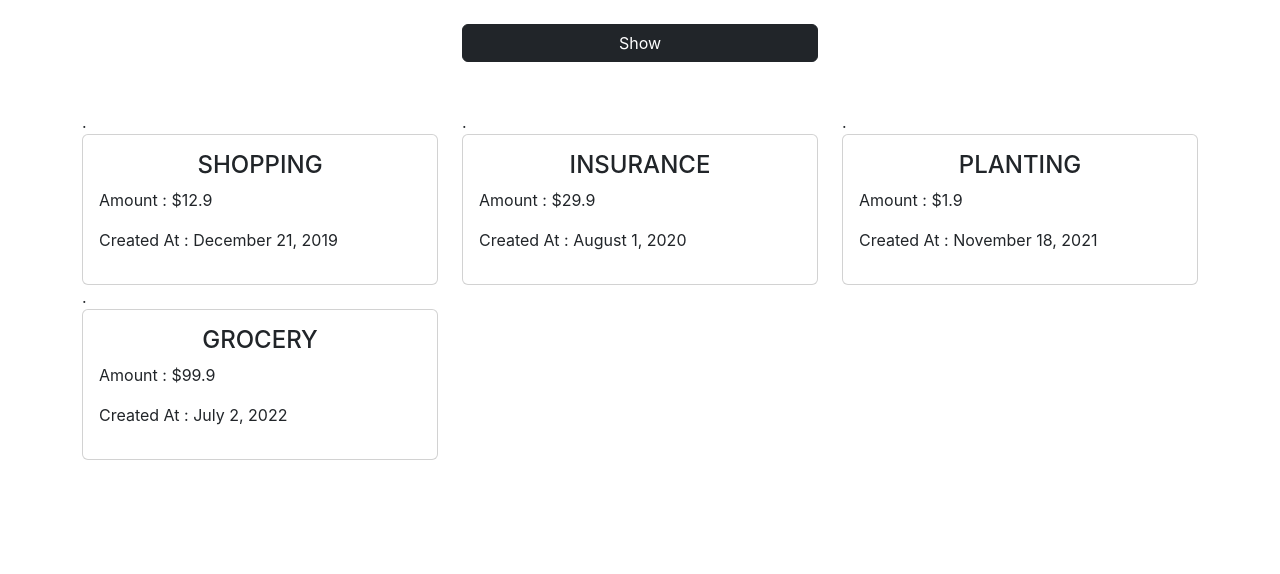
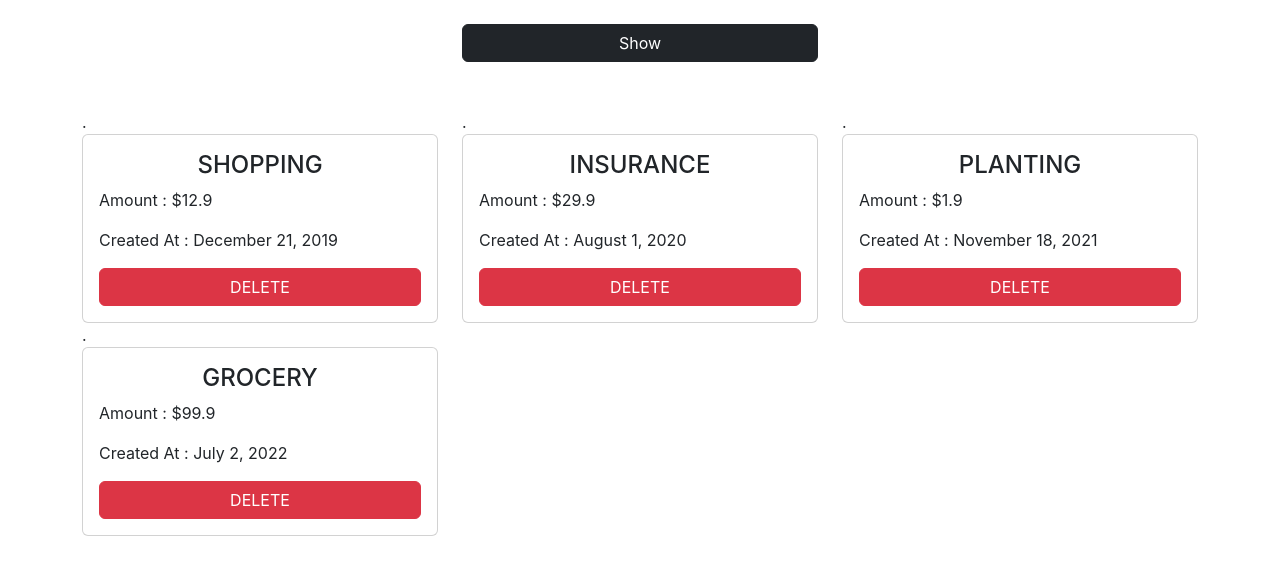
Before and after one commit to synergy2411/frontend-advanced-module-four, a React (Create React App) app in the folder expense-app/: page / in a window 1280 px wide. Shown: the top 574 px of the page. Built offline with nearby package versions, Linux system fonts and the light colour scheme.

Commit message:
expense deleted

```diff
--- a/expense-app/src/components/Expenses/AddExpense/AddExpense.js
+++ b/expense-app/src/components/Expenses/AddExpense/AddExpense.js
@@ -19,7 +19,8 @@ const AddExpense = (props) => {
             createdAt: new Date(enteredCreatedAt),
             id: v4()
         }
-        props.onAddExpense(newExpense);
+        props.addExp(newExpense);
+        props.onToggle();
     }
     return (
         <div className="row">
--- a/expense-app/src/components/Expenses/ExpenseItem/ExpenseItem.js
+++ b/expense-app/src/components/Expenses/ExpenseItem/ExpenseItem.js
@@ -1,6 +1,9 @@
 import ExpenseDate from "../ExpenseDate/ExpenseDate";
 
 const ExpenseItem = (props) => {
+
+    const onDelete = () => props.onDeleteExpense(props.expense.id)
+
     return (
         <div className="col-4">
             .<div className="card">
@@ -10,6 +13,9 @@ const ExpenseItem = (props) => {
                     <div className="card-text">
                         <p>Amount : ${props.expense.amount}</p>
                         <p>Created At : <ExpenseDate createdAt={props.expense.createdAt} /></p>
+                        <div className="d-grid">
+                            <button className="btn btn-danger btn-block" onClick={onDelete}>DELETE</button>
+                        </div>
                     </div>
                 </div>
             </div>
--- a/expense-app/src/components/Expenses/Expenses.js
+++ b/expense-app/src/components/Expenses/Expenses.js
@@ -25,6 +25,8 @@ function Expenses() {
         })
     }
 
+    const onDeleteExpense = id => setExpenses(prevExpenses => prevExpenses.filter(exp => exp.id !== id))
+
     return (
         <div>
             <br />
@@ -40,10 +42,10 @@ function Expenses() {
 
             {/* {showForm ? <AddExpense /> : null} */}
             <br />
-            {showForm && <AddExpense onAddExpense={onAddExpense} />}
+            {showForm && <AddExpense onToggle={onToggle} addExp={onAddExpense} />}
             <br />
             <div className="row">
-                {expenses.map(exp => <ExpenseItem expense={exp} key={exp.id} />)}
+                {expenses.map(exp => <ExpenseItem onDeleteExpense={onDeleteExpense} expense={exp} key={exp.id} />)}
             </div>
         </div>
     )
```
